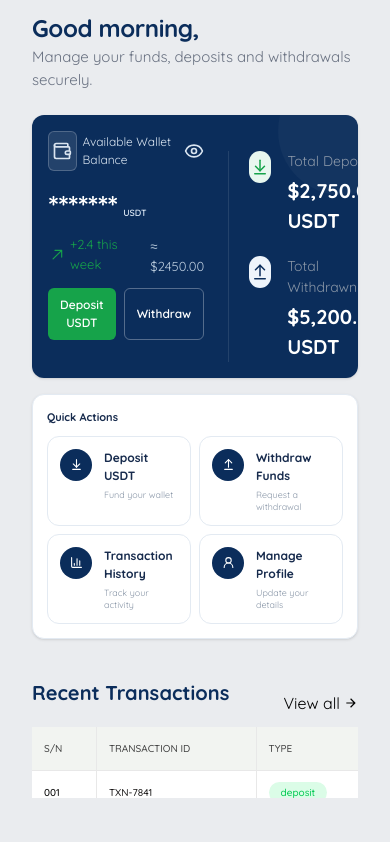
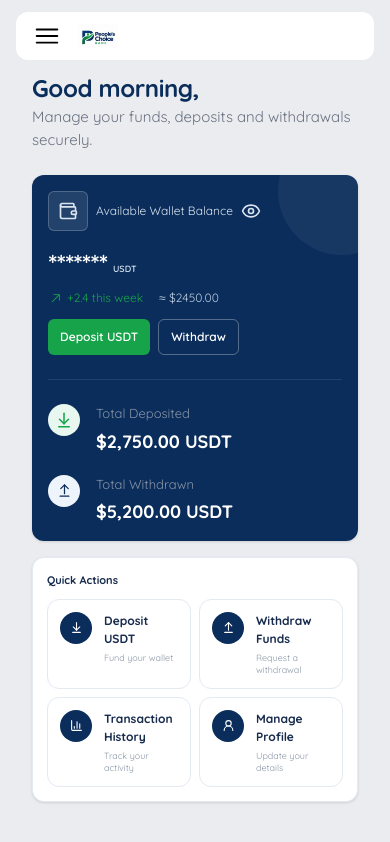
Before and after one commit to Sunmence-team/peoples_choice_frontend, a React (Vite) app: page /dashboard/overview in a window 390 px wide. Built offline with nearby package versions, Linux system fonts and the light colour scheme; no server answers.

Commit message:
refactor: update styles and improve layout consistency across components

```diff
--- a/src/components/navs/TopNav.tsx
+++ b/src/components/navs/TopNav.tsx
@@ -37,7 +37,7 @@ const TopNav: React.FC<TopNavProps> = ({ showSearchBar = true }) => {
   }, [searchQuery]);
 
   return (
-    <div className="w-full py-2 flex gap-3 items-center justify-between">
+   <div className="w-full py-2 flex items-center justify-between gap-3">
       <img src={assets.logo} alt="Platform Logo" className="w-10" />
       <div className="flex gap-6 items-center">
         {showSearchBar && (
--- a/src/index.css
+++ b/src/index.css
@@ -5,13 +5,6 @@
   --color-primary: #0b2d5b;
   --color-secondary: #e5e7eb;
   --color-tetiary: #16A34A;
-  --color-backgroundPrimary: #F9FAF2;
-  --color-button: #ebf5ff;
-  --color-stroke: #E4BEBA;
-  --color-tableHeading: #414141;
-  --color-tableData: #191717;
-  --color-fadedBlack: #fbfcfb;
-  --color-tableBorder: #e8e8e8;
 }
 
 * {
--- a/src/layout/MainLayout.tsx
+++ b/src/layout/MainLayout.tsx
@@ -106,11 +106,11 @@ const MainLayout = ({
 
   return (
     <div className="flex flex-col gap-3 w-full relative! bg-secondary/80 h-dvh overflow-hidden px-4 py-3">
-      <div className="md:px-6 px-4 md:flex gap-4 sticky top-0 z-10 items-center hidden bg-white rounded-xl">
+      <div className="md:px-6 px-4 flex md:flex gap-4 sticky top-0 z-10 items-center lg: bg-white rounded-xl">
         <button
           type="button"
           onClick={() => setIsOpen(true)}
-          className="md:hidden block"
+          className="md:flex lg:hidden block"
         >
           <HiBars3 size={30} />
         </button>
--- a/src/pages/dashboard/client/Overview.tsx
+++ b/src/pages/dashboard/client/Overview.tsx
@@ -103,87 +103,117 @@ export default function Overview() {
       </div>
 
       <div className='grid grid-cols-1 gap-4 lg:grid-cols-[1.55fr_1fr]'>
-        <div className="relative min-h-[140px] overflow-hidden flex gap-6  rounded-xl bg-[#0B2D5B] p-4 text-white shadow-sm border-r-white">
-          <div className="absolute -right-12 -top-12 h-32 w-32 rounded-full bg-white/3" />
+        <div className="relative min-h-[140px] overflow-hidden rounded-xl bg-[#0B2D5B] p-4 text-white shadow-sm">
+          {/* Background decoration */}
+          <div className="absolute -right-12 -top-12 h-32 w-32 rounded-full bg-white/5" />
 
-          <div className=' flex flex-col gap-3'>
-            <div className="flex items-center gap-1.5 text-[8px] text-[#d9e4f0]">
-              <span className="flex h-10 w-10 items-center justify-center rounded-md border border-white/20 bg-white/10">
+          {/* Main content */}
+          <div className="relative flex flex-col gap-6 lg:flex-row lg:items-start lg:gap-8">
+
+            {/* Wallet Balance */}
+            <div className="flex min-w-0 flex-1 flex-col gap-3">
+
+              {/* Header */}
+              <div className="flex items-center gap-2 text-[#d9e4f0]">
+                <span className="flex h-10 w-10 shrink-0 items-center justify-center rounded-md border border-white/20 bg-white/10">
                   <Wallet size={20} />
                 </span>
-              <p className='text-[12px]'>Available Wallet Balance</p>
+
+                <p className="text-[12px] sm:text-[13px]">
+                  Available Wallet Balance
+                </p>
+
                 <button
                   onClick={() => setShowBalance((prev) => !prev)}
+                  className="shrink-0 cursor-pointer"
                 >
-                {
-                  showBalance ? <EyeOff className='w-5 h-5'/> :
-                  <Eye className='w-5 h-5'/>
-                }
+                  {showBalance ? (
+                    <EyeOff className="h-5 w-5" />
+                  ) : (
+                    <Eye className="h-5 w-5" />
+                  )}
                 </button>
               </div>
 
+              {/* Balance */}
               <div className="mt-2 flex items-end gap-1.5">
-              <span className="text-[30px] font-bold leading-none tracking-[-1px]">
-               { showBalance ?  balance.toLocaleString() : "*******"}
+                <span className="break-all text-[26px] font-bold leading-none tracking-[-1px] sm:text-[30px]">
+                  {showBalance ? balance.toLocaleString() : "*******"}
                 </span>
-              <span className="mb-0.5 text-[9px] font-semibold text-[#dce8f5]">
+
+                <span className="mb-0.5 shrink-0 text-[9px] font-semibold text-[#dce8f5]">
                   USDT
                 </span>
               </div>
 
-            <div className='flex items-center gap-4'>
-              <div className=" flex items-center gap-1 text-[13px] text-tetiary">
-                <span> <GoArrowUpRight size={18}/></span>
+              {/* Weekly + USD */}
+              <div className="flex flex-wrap items-center gap-x-4 gap-y-1">
+                <div className="flex items-center gap-1 text-[12px] text-tetiary sm:text-[13px]">
+                  <GoArrowUpRight size={15} />
                   <span>+{percentage.toLocaleString()} this week</span>
                 </div>
 
-              <p className="mt-1 text-[13px] text-[#b9cadc]">
+                <p className="text-[12px] text-[#b9cadc] sm:text-[13px]">
                   ≈ ${balance}.00
                 </p>
-
               </div>
 
-
-            <div className=" flex gap-2">
-              <button className="rounded-md bg-tetiary px-3 py-2 text-[12px] font-semibold text-white">
+              {/* Buttons */}
+              <div className="flex flex-wrap gap-2">
+                <button
+                  onClick={() => navigate("/dashboard/deposit")}
+                  className="cursor-pointer rounded-md bg-tetiary px-3 py-2 text-[12px] font-semibold text-white transition hover:opacity-90"
+                >
                   Deposit USDT
                 </button>
 
-              <button className="rounded-md border border-white/30 px-3 py-2 text-[12px] font-semibold text-white">
+                <button
+                  onClick={() => navigate("/dashboard/withdrawl")}
+                  className="cursor-pointer rounded-md border border-white/30 px-3 py-2 text-[12px] font-semibold text-white transition hover:bg-white/10"
+                >
                   Withdraw
                 </button>
               </div>
-
             </div>
 
-          <div className=" border-l border-white/10 pl-5 mt-5">
+            {/* Divider */}
+            <div className="h-px w-full bg-white/10 lg:h-auto lg:w-px lg:self-stretch" />
+
+            {/* Deposit / Withdrawal Stats */}
+            <div className="flex w-full flex-col gap-5 lg:w-auto lg:min-w-[280px] lg:pt-5">
+
+              {/* Total Deposited */}
               <div className="flex items-start gap-4">
-              <div className="flex h-8 w-8 items-center justify-center rounded-full bg-[#e8f7ef] text-[#16a34a]">
+                <div className="flex h-8 w-8 shrink-0 items-center justify-center rounded-full bg-[#e8f7ef] text-[#16a34a]">
                   <ArrowDownToLine size={18} />
                 </div>
 
-              <div>
-                <p className="text-[14px] text-[#8794a5]">
+                <div className="min-w-0">
+                  <p className="text-[13px] text-[#8794a5] sm:text-[14px]">
                     Total Deposited
                   </p>
-                <p className="mt-1 text-[20px] font-bold">
+
+                  <p className="mt-1 break-words text-[18px] font-bold sm:text-[20px]">
                     ${totlaDeposit.toLocaleString()}.00 USDT
                   </p>
                 </div>
               </div>
 
-            <div className="mt-5 flex items-start gap-4">
-              <div className="flex h-8 w-8 items-center justify-center rounded-full bg-[#eef4fb] text-[#0B2D5B]">
-                <ArrowUpFromLine size={18} />
+              {/* Total Withdrawn */}
+              <div className="flex items-start gap-4">
+                <div className="flex h-8 w-8 shrink-0 items-center justify-center rounded-full bg-[#eef4fb] text-[#0B2D5B]">
+                  <ArrowUpFromLine size={15} />
                 </div>
 
-              <div>
-                <p className="text-[14px] text-[#8794a5]">
+                <div className="min-w-0">
+                  <p className="text-[13px] text-[#8794a5] sm:text-[14px]">
                     Total Withdrawn
                   </p>
-                <p className="mt-1 text-[20px] font-bold">
+
+                  <p className="mt-1 break-words text-[18px] font-bold sm:text-[20px]">
                     ${totalwithdrawl.toLocaleString()}.00 USDT
                   </p>
+                </div>
               </div>
             </div>
           </div>
@@ -200,24 +230,29 @@ export default function Overview() {
               icon={<ArrowDownToLine size={13} />}
               title="Deposit USDT"
               description="Fund your wallet"
+              onClick={() => navigate('/dashboard/deposit')}
             />
 
             <ActionCard
               icon={<ArrowUpFromLine size={13} />}
               title="Withdraw Funds"
               description="Request a withdrawal"
+              onClick={() => navigate('/dashboard/withdrawl')}
             />
 
             <ActionCard
               icon={<BarChart3 size={13} />}
               title="Transaction History"
               description="Track your activity"
+
+              onClick={() => navigate('/dashboard/transaction-history')}
             />
 
             <ActionCard
               icon={<UserRound size={13} />}
               title="Manage Profile"
               description="Update your details"
+              onClick={() => navigate('/dashboard/profile')}
             />
           </div>
         </div>
--- a/src/pages/dashboard/client/Profile.tsx
+++ b/src/pages/dashboard/client/Profile.tsx
@@ -48,7 +48,7 @@ export default function Profile() {
       </div>
 
       {/* Tabs */}
-      <div className="mb-5 flex w-fit gap-5 rounded-lg p-1">
+      <div className="mb-5 flex w-full gap-5 rounded-lg p-1 overflow-x-auto">
         <button
           onClick={() => setActiveTab("personal")}
           className={`rounded-md px-8 py-3 text-sm font-medium cursor-pointer transition ${
@@ -165,7 +165,7 @@ export default function Profile() {
             <button
               type="button"
               onClick={handleUpdateProfile}
-              className="w-full rounded-lg bg-tetiary cursor-pointer py-3 text-sm font-semibold text-white transition hover:bg-[#04984e]"
+              className="w-full rounded-lg bg-primary cursor-pointer py-3 text-sm font-semibold text-white transition hover:bg-primary/80"
             >
               Update Profile
             </button>
--- a/src/pages/dashboard/client/Withdrawl.tsx
+++ b/src/pages/dashboard/client/Withdrawl.tsx
@@ -94,7 +94,7 @@ export default function Withdrawal() {
           {/* Balance */}
           <div className="border-b border-gray-200 px-5 py-5">
             <div className="flex items-center gap-3">
-              <div className="flex h-10 w-10 items-center justify-center rounded-full bg-tetiary">
+              <div className="flex h-10 w-10 items-center justify-center rounded-full bg-primary">
                 <CircleUserRound
                   className="h-5 w-5 text-white"
                   strokeWidth={2}
@@ -272,7 +272,7 @@ export default function Withdrawal() {
             <button
               type="submit"
               disabled={isSubmitting}
-              className="flex h-10 w-full items-center justify-center rounded-lg bg-tertiary text-[11px] font-bold text-white transition hover:opacity-90 disabled:cursor-not-allowed disabled:opacity-60"
+              className="flex h-10 w-full items-center justify-center rounded-lg bg-primary hover:bg-primary/80 text-[11px] font-bold text-white transition hover:opacity-90 disabled:cursor-not-allowed disabled:opacity-60"
             >
               {isSubmitting ? (
                 <>
```
Also changed, not shown: src/pages/dashboard/client/Deposit.tsx (+4 -6 lines), src/utility/ReusableTable.tsx (+9 -9 lines). Lines whose indentation alone changed are shown as unchanged.
